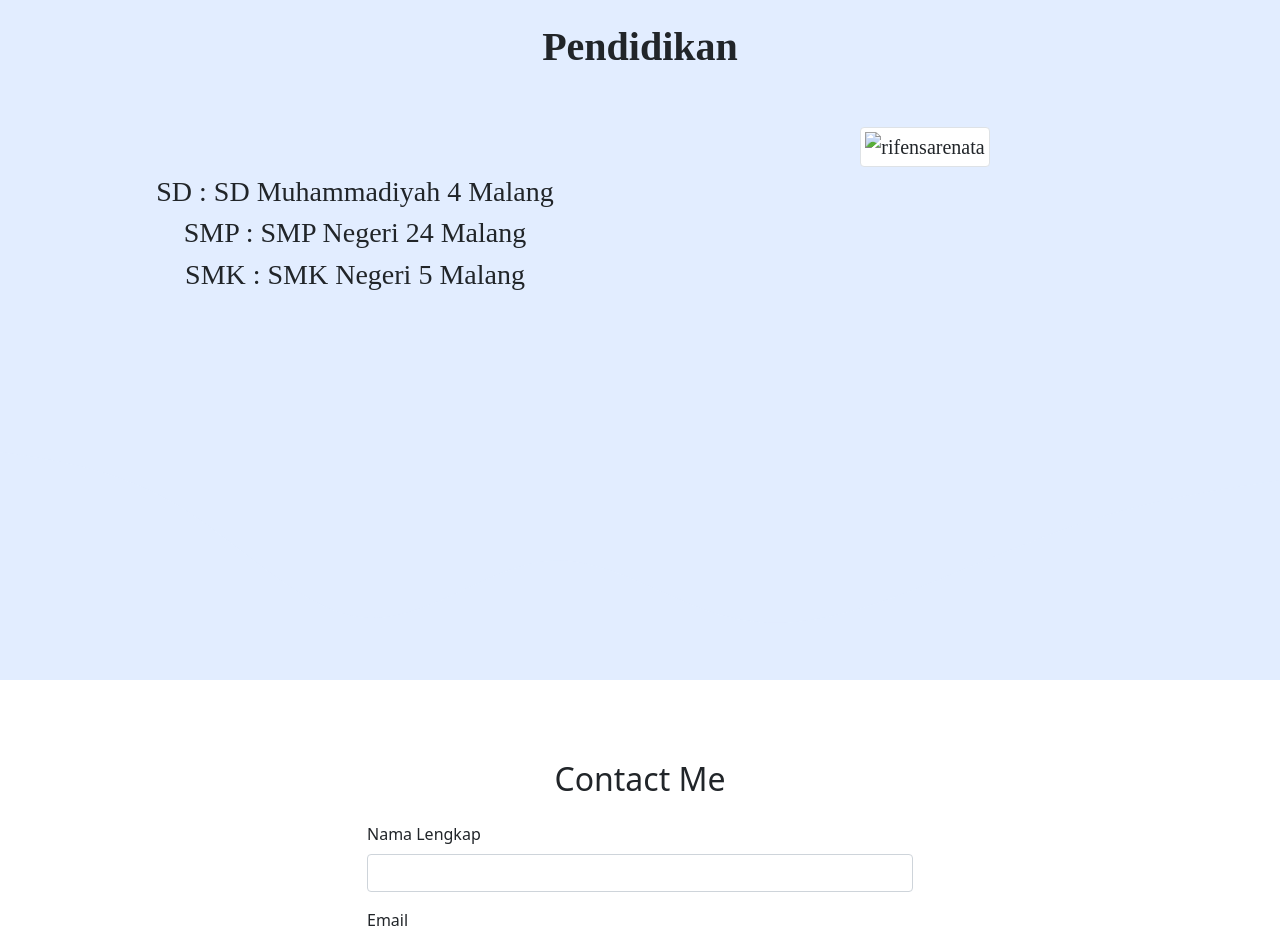
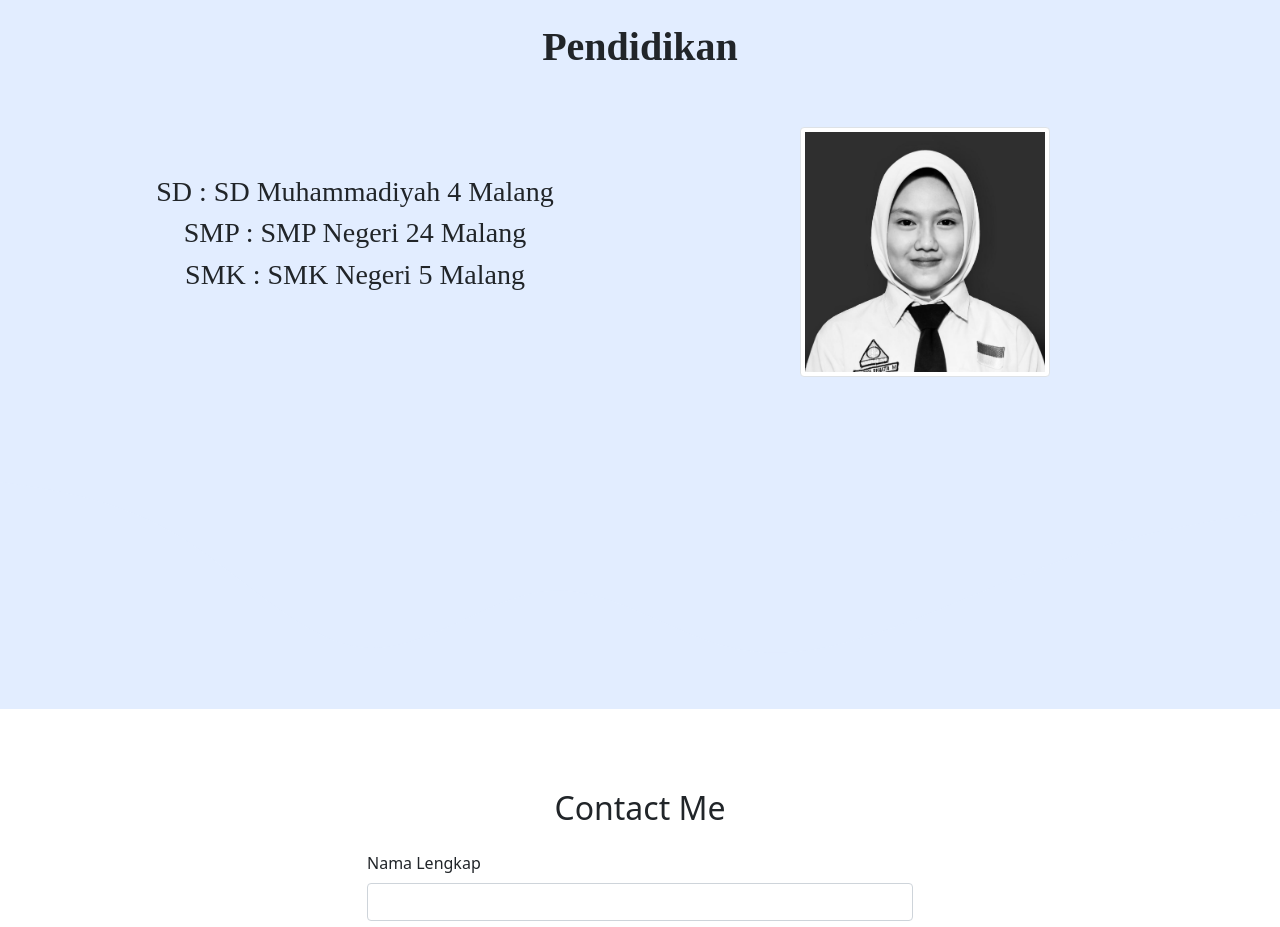
Before and after one commit to rifensarenata/rifensarenata.github.io, a plain HTML site: page index.html in a window 1280 px wide. Shown: the part 2380-3307 px from the top of the page. Drawn offline with nearby package versions, Linux system fonts and the light colour scheme.

Commit message:
Update index.html

```diff
--- a/index.html
+++ b/index.html
@@ -144,7 +144,7 @@
             <h3>SMK : SMK Negeri 5 Malang</h3>
           </div>
           <div class="col">
-            <img src="img/tata.jpg" class="img-thumbnail" width="250" alt="rifensarenata" />
+            <img src="tata.jpg" class="img-thumbnail" width="250" alt="rifensarenata" />
           </div>
         </div>
       </div>
```
